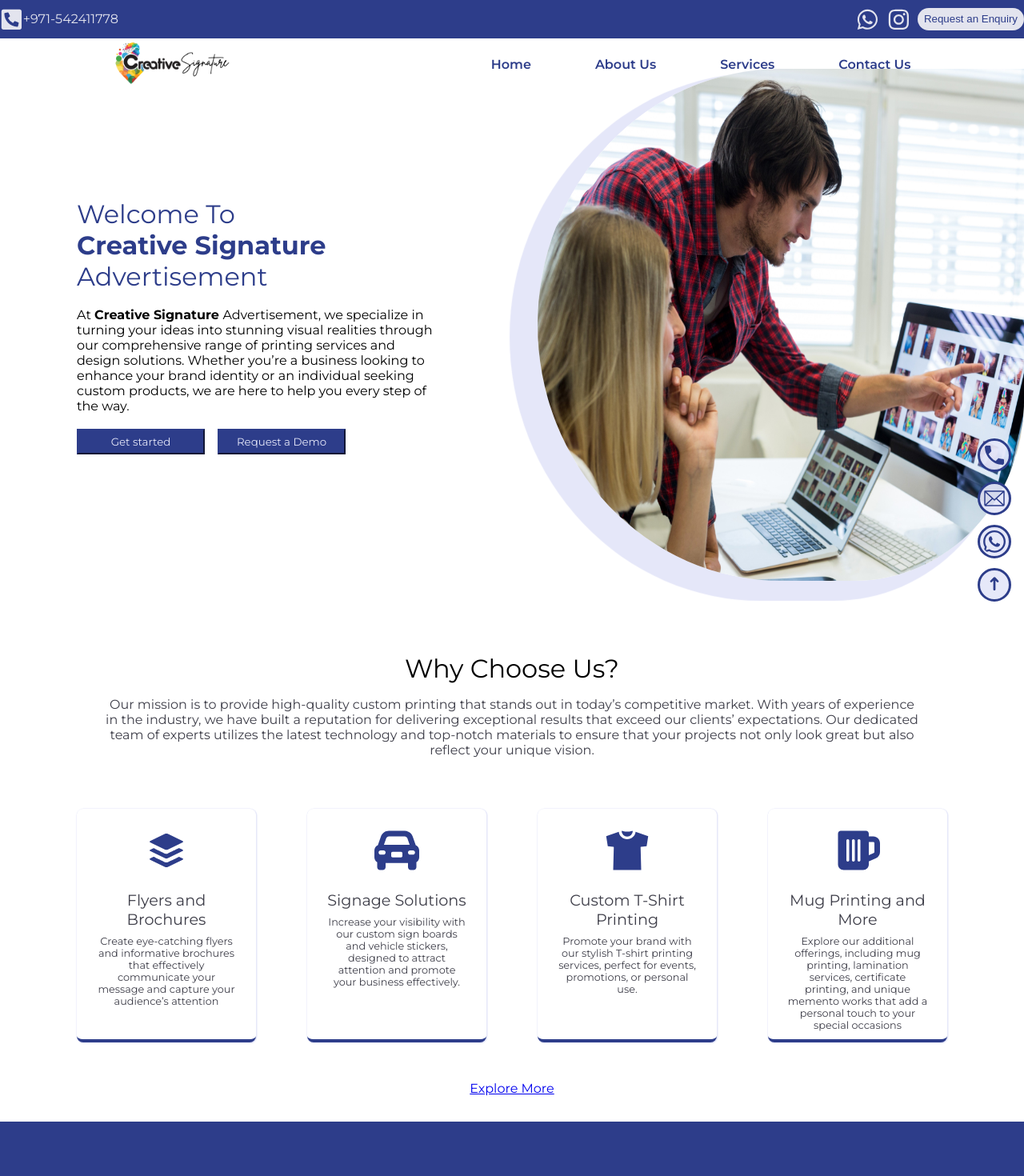
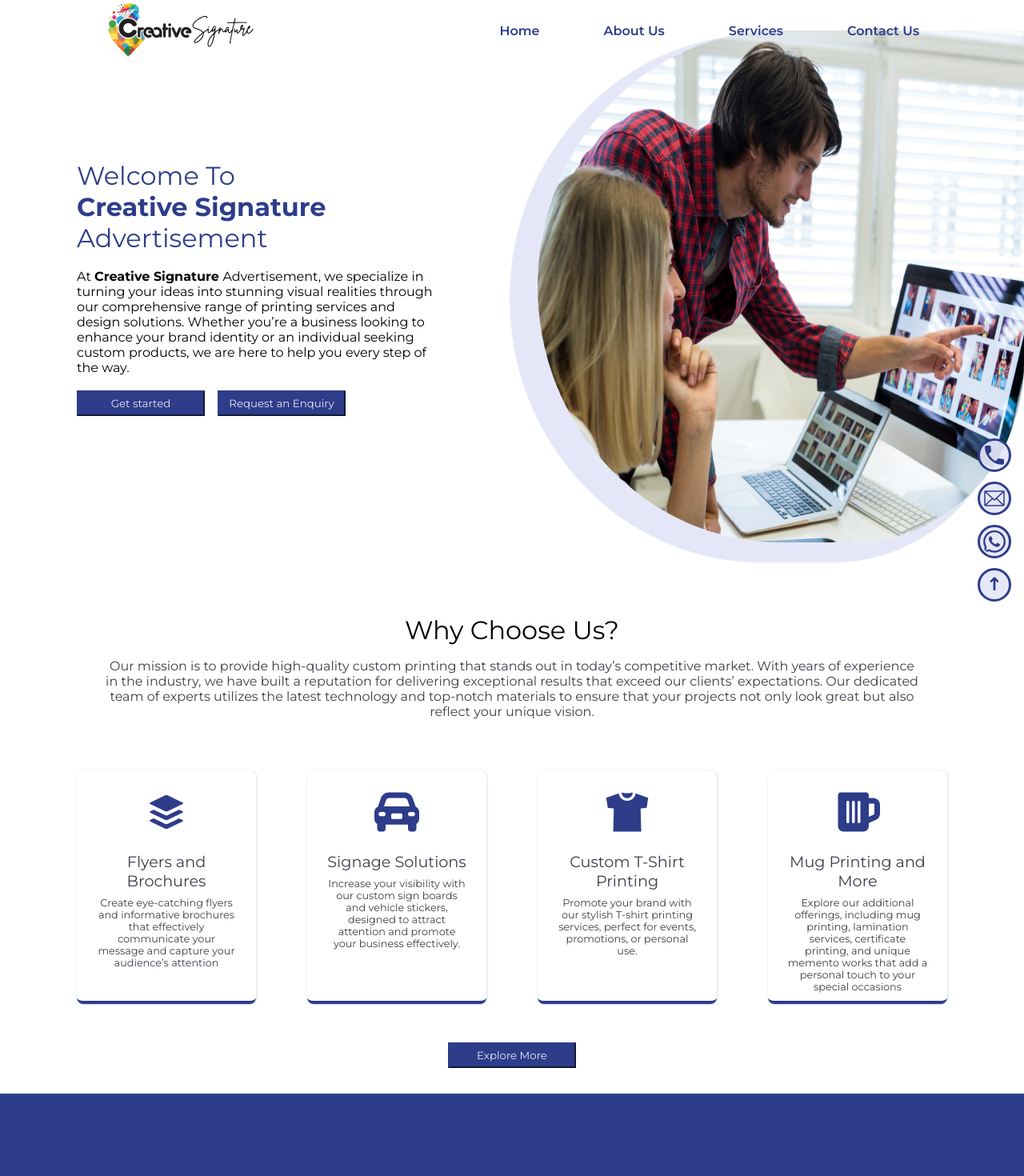
Before and after one commit to abhicplash/csign, a React (Create React App) app: page / in a window 1280 px wide. Shown: the top 1470 px of the page at 80% size. Built offline with nearby package versions, Linux system fonts and the light colour scheme.

Commit message:
up provided

```diff
--- a/src/App.js
+++ b/src/App.js
@@ -5,11 +5,14 @@
 import About from "./components/Pages/About";
 import Services from "./components/Pages/Services";
 import SingleService from "./components/Pages/SingleService";
+// import UpTop from "./components/Layout/UpTop";
+import Reload from "./components/Layout/Reload";
 
 function App() {
   return (
     <>
       <BrowserRouter>
+        <Reload  />
         <Routes>
           <Route path="/" element={<Home />} />
           <Route path="/contact" element={<Contact />} />
--- a/src/components/Layout/AboutMain.jsx
+++ b/src/components/Layout/AboutMain.jsx
@@ -22,7 +22,7 @@
         </p>
         <div className="ab-btnwrapper">
           <button className="ab-btn">Get started</button>
-          <button className="ab-btn">Request a Demo</button>
+          <button className="ab-btn">Request an Enquiry</button>
         </div>
       </div>
     </div>
--- a/src/components/Layout/Banner.jsx
+++ b/src/components/Layout/Banner.jsx
@@ -27,7 +27,7 @@
             <button className="banner-btn">Get started</button>
           </Link>
           <Link to={"/contact"}>
-            <button className="banner-btn">Request a Demo</button>
+            <button className="banner-btn">Request an Enquiry</button>
           </Link>
         </div>
       </div>
--- a/src/components/Layout/HomeAbout.jsx
+++ b/src/components/Layout/HomeAbout.jsx
@@ -34,7 +34,7 @@
         </div>
         <div className="ha-btnwrapper">
           <Link to={"/contact"}>
-            <button className="ha-btn">Request a Demo</button>
+            <button className="ha-btn">Request an Enquiry</button>
           </Link>
         </div>
       </div>
--- a/src/components/Layout/HomeServices.css
+++ b/src/components/Layout/HomeServices.css
@@ -61,10 +61,16 @@
   width: 80%;
   color: var(--black);
 }
-/* .servicename,
-.servicedetails {
-  color: var(--black);
-} */
+.service-enquiry-btn {
+  width: 10rem;
+  height: 2rem;
+  font-family: inherit;
+  background-color: var(--blue);
+  border-color: var(--blue);
+  outline-color: var(--blue);
+  color: var(--lightblue);
+  cursor: pointer;
+}
 @media (max-width: 768px) {
   .para-why {
     width: 97%;
--- a/src/components/Layout/HomeServices.jsx
+++ b/src/components/Layout/HomeServices.jsx
@@ -63,7 +63,9 @@
           </div>
         )}
       </div>
-      <Link to={"/services"}>Explore More</Link>
+      <Link to={"/services"}>
+        <button className="service-enquiry-btn">Explore More</button>
+      </Link>
     </div>
   );
 };
--- a/src/components/Layout/Navbar.css
+++ b/src/components/Layout/Navbar.css
@@ -1,19 +1,18 @@
-.topnrapper{
+/* .topnrapper{
   position: relative;
-}
+} */
 .navbar-container {
   width: 100%;
-  height: 8vh;
+  /* height: 8vh; */
   display: flex;
   align-items: center;
   justify-content: space-around;
   position: absolute;
-  top: 6vh;
+  top: 0;
   z-index: 120;
 }
-.navlogo {
-  height: 7vh;
-}
+/* .navlogo { */
+/* } */
 .nav-icon {
   display: none;
   color: var(--blue);
@@ -57,7 +56,30 @@
   transition-duration: 0.5s;
   border-color: var(--black);
 }
+.mobile-wrapper {
+  /* display: none; */
+  position: fixed;
+  right: 1rem;
+  bottom: 3rem;
+  z-index: 200;
+  /* top: 20rem; */
+  display: flex;
+  flex-direction: column;
+  gap: 0.5rem;
+}
+.iconmb {
+  font-size: 2rem;
+  border-radius: 100%;
+  padding: 2px;
+  background-color: #e5e7f9ed;
+  color: var(--blue);
+  border: 3.5px solid var(--blue);
+  cursor: pointer;
+}
 @media (max-width: 768px) {
+  .navlogo {
+    height: 7vh;
+  }
   .navbar-container {
     height: 9vh;
     background-color: #ffffff7b;
--- a/src/components/Layout/Navbar.jsx
+++ b/src/components/Layout/Navbar.jsx
@@ -3,15 +3,16 @@
 import logo from "../../assets/logo/logo.png";
 import { HiBars3BottomLeft } from "react-icons/hi2";
 import { Link } from "react-router-dom";
-import Topbar from "./Topbar";
+// import Topbar from "./Topbar";
+import { MdLocalPhone  } from "react-icons/md";
+import { PiEnvelopeLight } from "react-icons/pi";
+import { FaWhatsapp } from "react-icons/fa";
+import UpTop from "./UpTop";
+
 
 const Navbar = () => {
   const [view, setView] = useState(false);
   return (
-    <div className="wraper">
-      <div className="topnrapper">
-        <Topbar />
-      </div>
     <div className="navbar-container">
       <Link to={"/"}>
         <img src={logo} alt="creative" className="navlogo" />
@@ -52,8 +53,20 @@
           <Link to={"/contact"}>contact us</Link>{" "}
         </li>
       </ul>
+      <div className="mobile-wrapper">
+        <a href="tel:+971-542411778">
+          <MdLocalPhone className="iconmb" />
+        </a>
+        <a href="mailto:info@creativesignatureadvertisement.com">
+          <PiEnvelopeLight className="iconmb" />
+        </a>
+        <a href="https://wa.me/+918547606322?text=Let me know more about Creative Signature Advertisement">
+          <FaWhatsapp className="iconmb" />
+        </a>
+        <UpTop />
       </div>
     </div>
+    // </div>
   );
 };
 
--- /dev/null
+++ b/src/components/Layout/Reload.jsx
@@ -0,0 +1,17 @@
+import { useEffect } from "react";
+import { useLocation } from "react-router-dom";
+
+const Reload = () => {
+  const { pathname } = useLocation();
+
+  useEffect(
+    () => {
+      window.scrollTo(0, 0);
+    },
+    [pathname]
+  );
+
+  return null;
+};
+
+export default Reload;
--- a/src/components/Pages/Contact.jsx
+++ b/src/components/Pages/Contact.jsx
@@ -6,8 +6,7 @@
 import { FaFacebook } from "react-icons/fa";
 import { FaInstagram } from "react-icons/fa";
 import { FaXTwitter } from "react-icons/fa6";
-import { FaYoutube } from "react-icons/fa";
-import { FaTelegram } from "react-icons/fa";
+import { FaLinkedin } from "react-icons/fa";
 
 const Contact = () => {
   return (
@@ -61,8 +60,7 @@
                 <FaFacebook  className="cn-s-icon"/>
                 <FaInstagram className="cn-s-icon"/>
                 <FaXTwitter className="cn-s-icon"/>
-                <FaYoutube className="cn-s-icon"/>
-                <FaTelegram className="cn-s-icon"/>
+                <FaLinkedin className="cn-s-icon"/>
               </div>
             </div>
           </div>
```
Lines whose indentation alone changed are shown as unchanged.
